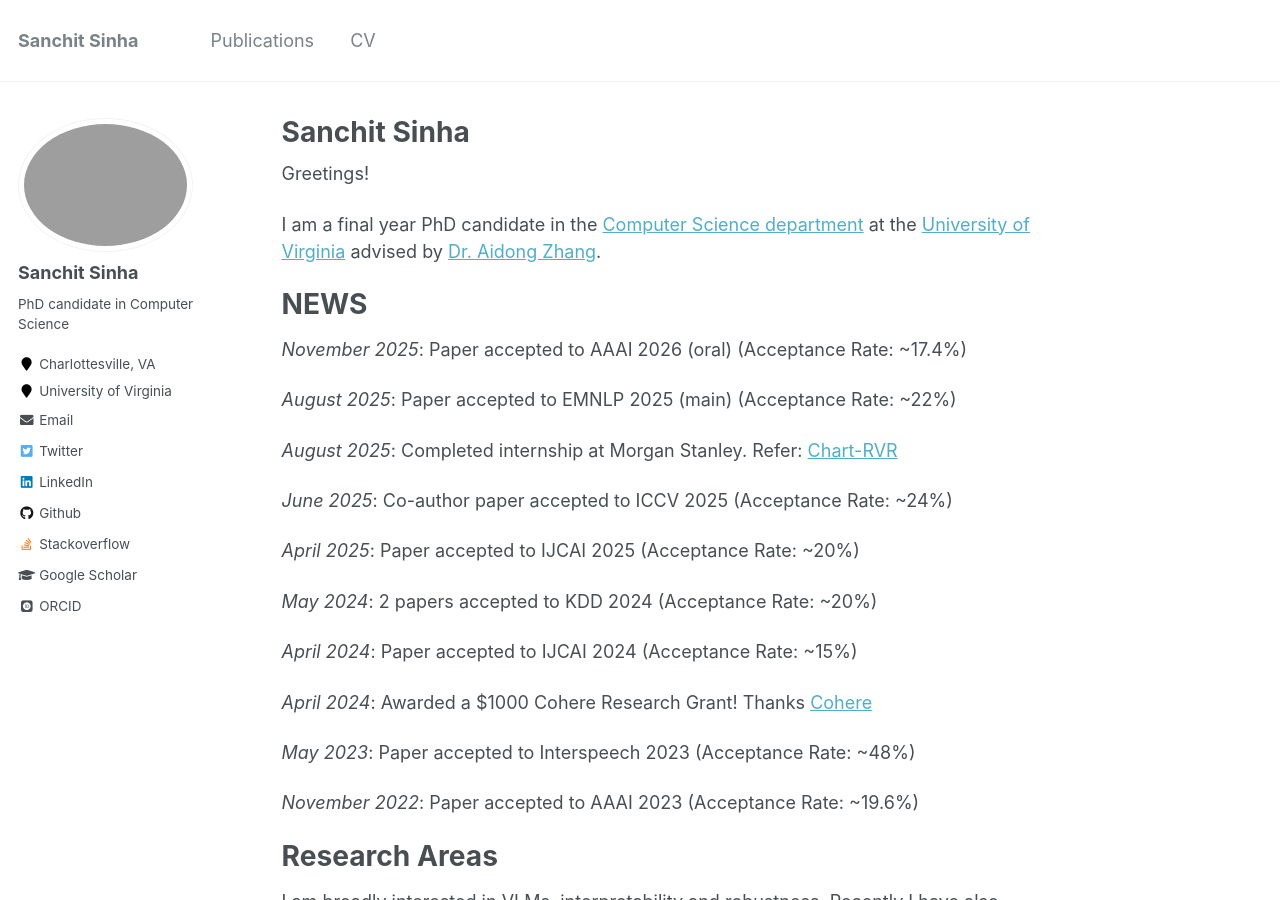
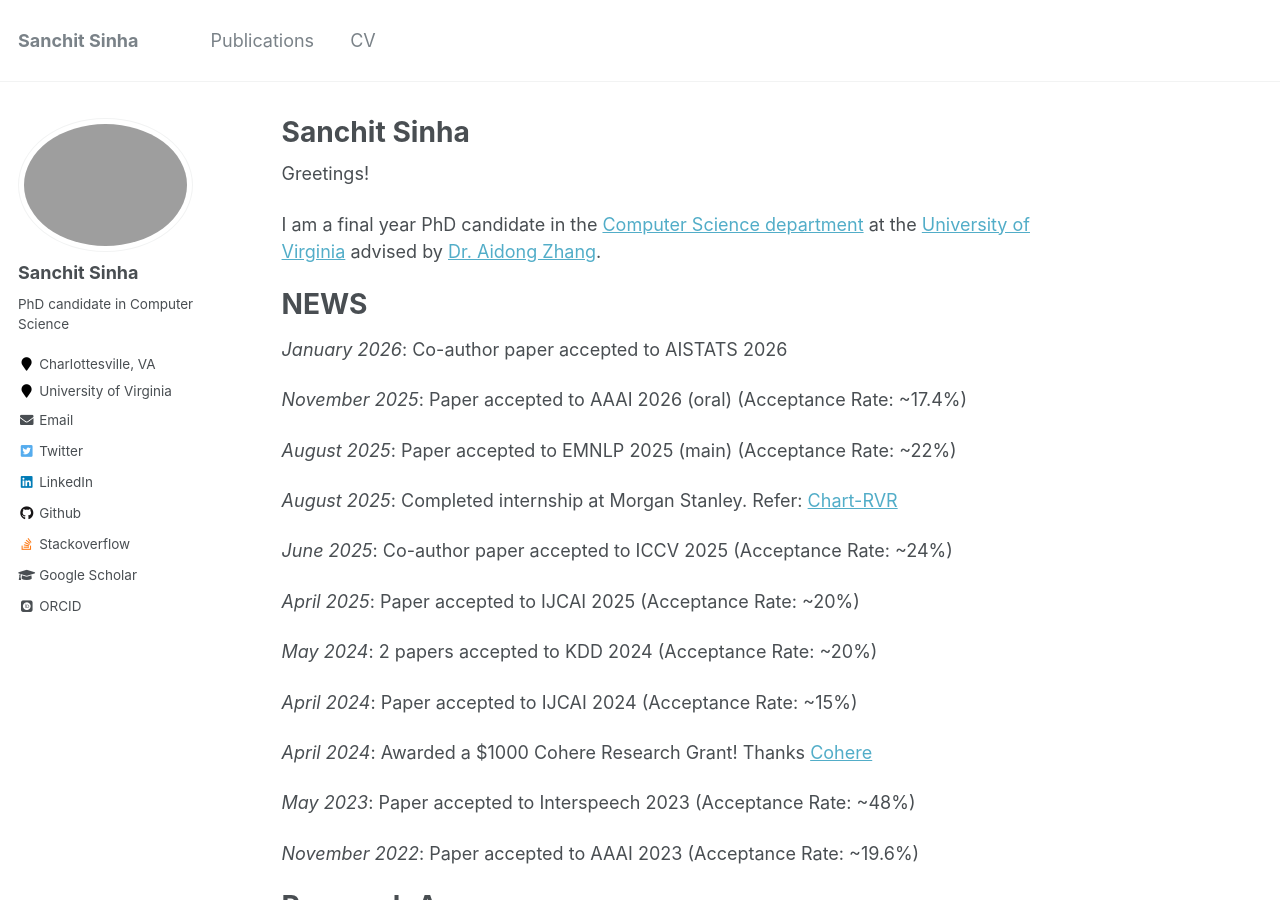
Before and after one commit to sanchit97/sanchit97.github.io, a Jekyll site: the page built from _pages/about.md, in a window 1280 px wide and 900 px high. Built offline with Jekyll 4.4.1, drawn with Linux system fonts in a browser that asks for light colours; some web fonts are replaced.

Commit message:
update january

```diff
--- a/_pages/about.md
+++ b/_pages/about.md
@@ -14,6 +14,8 @@ I am a final year PhD candidate in the [Computer Science department](https://eng
 
 NEWS
 ======
+
+*January 2026*: Co-author paper accepted to AISTATS 2026
 
 *November 2025*: Paper accepted to AAAI 2026 (oral) (Acceptance Rate: ~17.4%)
 
```
